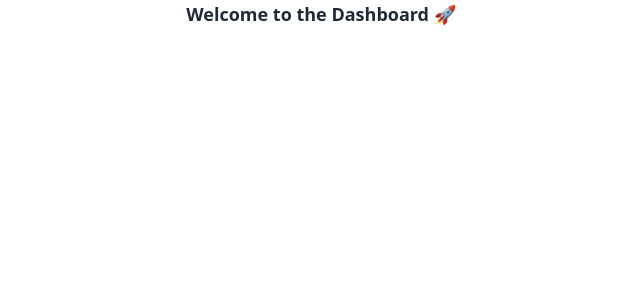
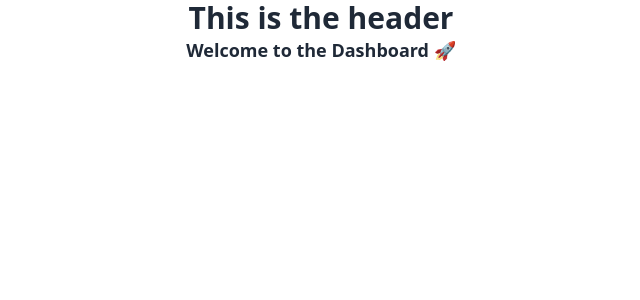
Before and after one commit to CSCIX691DAL/crypto-trader, a Next.js app: page / in a window 1280 px wide. Shown: the top 300 px of the page, without its empty margins (319-959 px from the left). Built offline with nearby package versions, Linux system fonts and the light colour scheme.

Commit message:
Added component folder

```diff
--- /dev/null
+++ b/components/DashboardTable/DashboardTable.js
@@ -0,0 +1,11 @@
+import React from 'react'
+
+const DashboardTable = () => {
+    return (
+        <div>
+            This is the Dashboard Table
+        </div>
+    )
+}
+
+export default DashboardTable
--- /dev/null
+++ b/components/Header.js
@@ -0,0 +1,11 @@
+import React from 'react'
+
+const Header = () => {
+    return (
+        <div className="flex font-semibold text-3xl text-gray-800 justify-center">
+            This is the header
+        </div>
+    )
+}
+
+export default Header
--- a/pages/index.js
+++ b/pages/index.js
@@ -1,4 +1,5 @@
 import Head from 'next/head'
+import Header from '../components/Header'
 
 export default function Home() {
   return (
@@ -9,6 +10,7 @@ export default function Home() {
         <link rel="icon" href="/favicon.ico" />
       </Head>
 
+      <Header/>
       <main className="flex font-semibold text-lg text-gray-800 justify-center">
             Welcome to the Dashboard 🚀
       </main>
```
